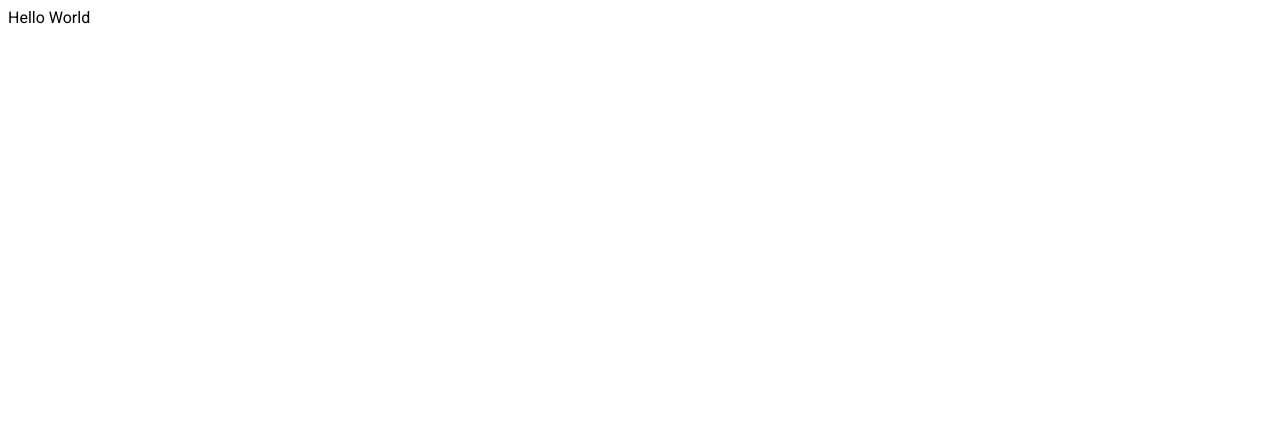
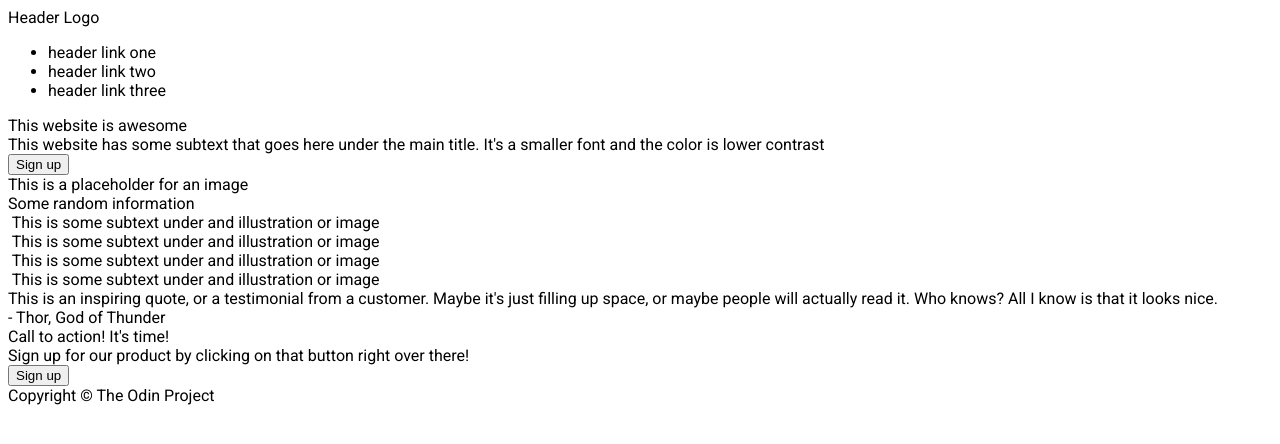
Before and after one commit to taipnguyen/landing-page-odin, a plain HTML site: page index.html in a window 1280 px wide. Drawn offline with Linux system fonts and the light colour scheme.

Commit message:
Add text to index.html
Adds all the text found on the product requirements. Divs are wrapped in
sections where they need to be grouped together.

```diff
--- a/index.html
+++ b/index.html
@@ -7,7 +7,64 @@
     <link rel="stylesheet" href="style.css">
 </head>
 <body>
-    Hello World
+    <div class="header">
+        <div class="left-header">Header Logo</div>
+        <div class="right-header">
+            <ul>
+                <li>header link one</li>
+                <li>header link two</li>
+                <li>header link three</li>
+            </ul>
+        </div>
+    </div>
+    <div class="advertisement">
+        <div class="text">
+            This website is awesome
+            <div class="subtext">
+                This website has some subtext that goes here under the
+                main title. It's a smaller font and the color is lower contrast
+            </div>
+            <button>Sign up</button>
+        </div>
+        <div class="image">
+            This is a placeholder for an image
+        </div>
+    </div>
+    <div class="information">
+        Some random information
+        <div class="card">
+            <img>
+            This is some subtext under and illustration or image
+        </div>
+        <div class="card">
+            <img>
+            This is some subtext under and illustration or image
+        </div>
+        <div class="card">
+            <img>
+            This is some subtext under and illustration or image
+        </div>
+        <div class="card">
+            <img>
+            This is some subtext under and illustration or image
+        </div>
+    </div>
+    <div class="quote">
+        This is an inspiring quote, or a testimonial from a customer.
+        Maybe it's just filling up space, or maybe people will actually
+        read it. Who knows? All I know is that it looks nice.
+        <div class="author">- Thor, God of Thunder </div>
+    </div>
+    <div class="subscribe">
+        Call to action! It's time!
+        <div class="description">Sign up for our product by clicking on
+            that button right over there!
+        </div>
+        <button>Sign up</button>
+    </div>
+    <div class="footer">
+        Copyright © The Odin Project
+    </div>
 
 </body>
 </html>
```
